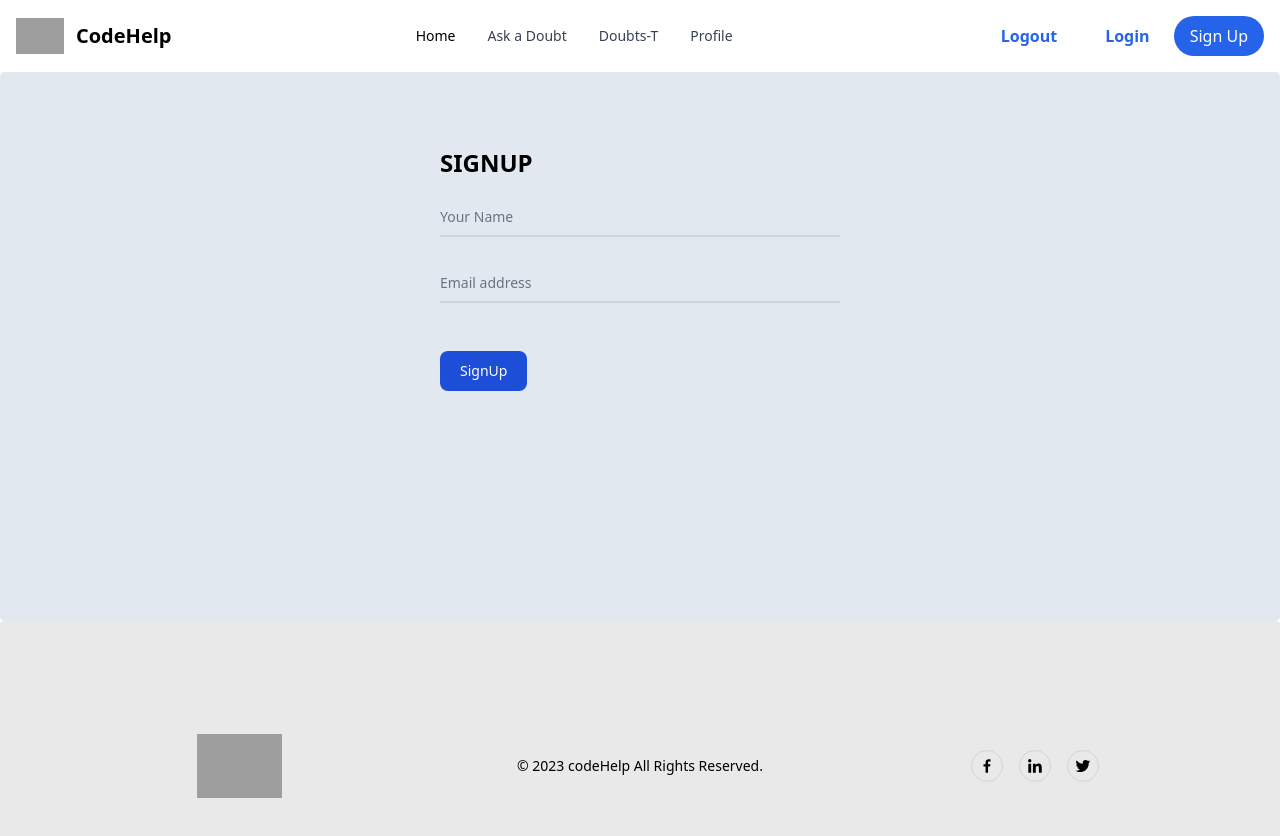
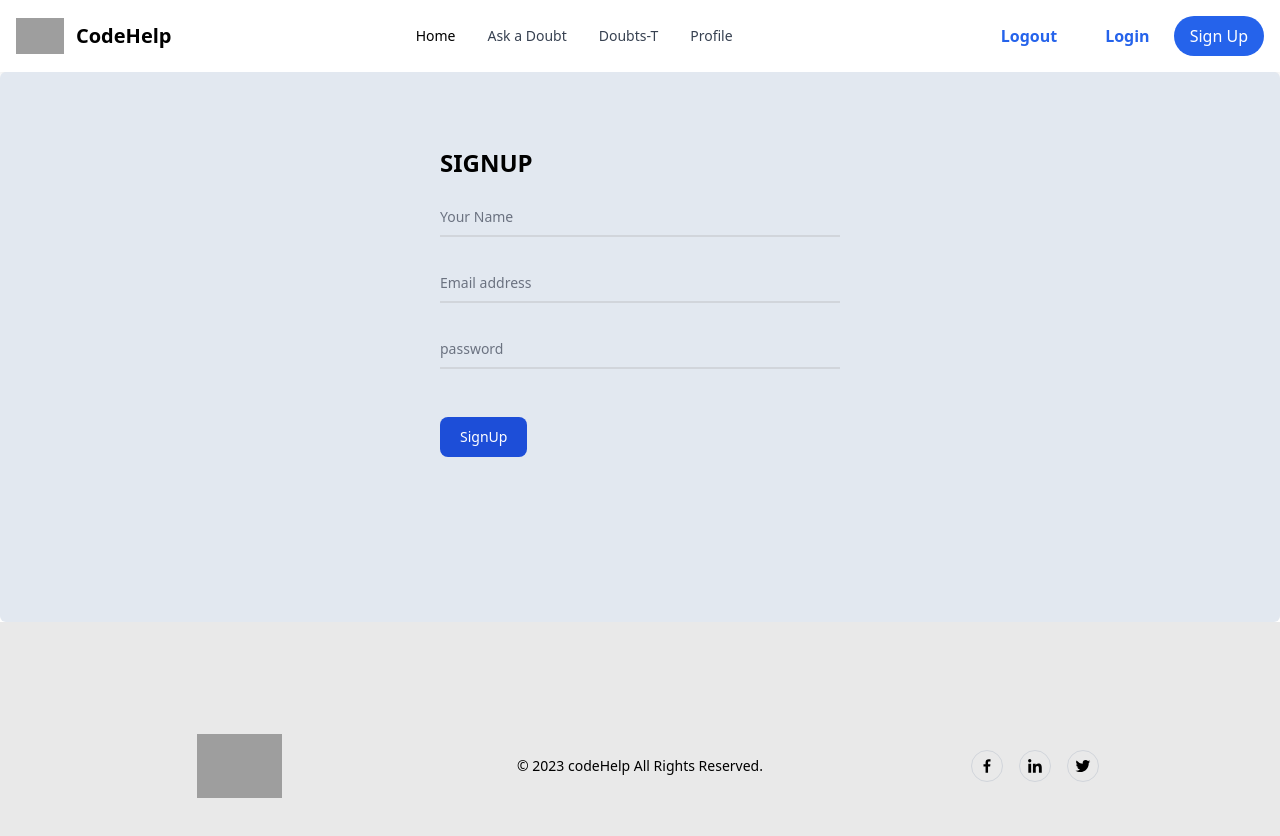
Before and after one commit to rohitranjan-2702/codehelp_diversion2k23, a React (Create React App) app in the folder client/: page /signup in a window 1280 px wide. Shown: the top 836 px of the page. Built offline with nearby package versions, Linux system fonts and the light colour scheme; grey boxes are pictures that could not be loaded.

Commit message:
changes done

```diff
--- a/client/src/page/SignUp.jsx
+++ b/client/src/page/SignUp.jsx
@@ -34,7 +34,7 @@
       redirect: "follow",
     };
 
-    fetch("http://localhost:5000/user/register", requestOptions)
+    fetch("http://localhost:3001/user/register", requestOptions)
       .then((response) => {
         // if (response.status !== 200) {
         //   throw new Error("something went wrong");
@@ -46,7 +46,7 @@
         // setIsLoggedIn(true);
         // setUserName(result.name);
         localStorage.setItem("token", result.token);
-        navigate("/dashboard");
+        navigate("/profilestudent");
       })
       .catch((error) => console.log("error", error));
 
@@ -94,6 +94,23 @@
                 Email address
               </label>
             </div>
+            <div className="group relative z-0 mb-6 w-full">
+              <input
+                type="password"
+                name="password"
+                id="floating_password"
+                className="peer block w-full appearance-none border-0 border-b-2 border-gray-300 bg-transparent py-2.5 px-0 text-sm text-gray-900 focus:border-blue-600 focus:outline-none focus:ring-0 dark:border-gray-600 dark:text-white dark:focus:border-blue-500"
+                placeholder=" "
+                required
+                onChange={(e) => onInputChange(e)}
+              />
+              <label
+                htmlFor="floating_password"
+                className="absolute top-3 -z-10 origin-[0] -translate-y-6 scale-75 transform text-sm text-gray-500 duration-300 peer-placeholder-shown:translate-y-0 peer-placeholder-shown:scale-100 peer-focus:left-0 peer-focus:-translate-y-6 peer-focus:scale-75 peer-focus:font-medium peer-focus:text-blue-600 dark:text-gray-400 peer-focus:dark:text-blue-500"
+              >
+                password
+              </label>
+            </div>
             <div class="group relative z-0 mb-6 w-full flex">
 
 
```
